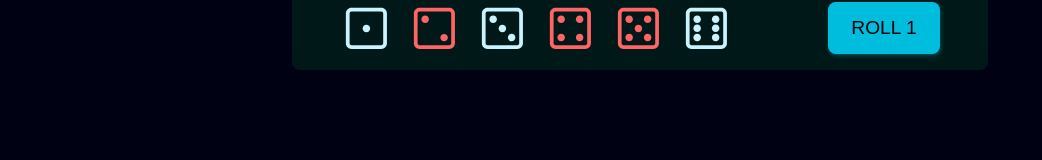
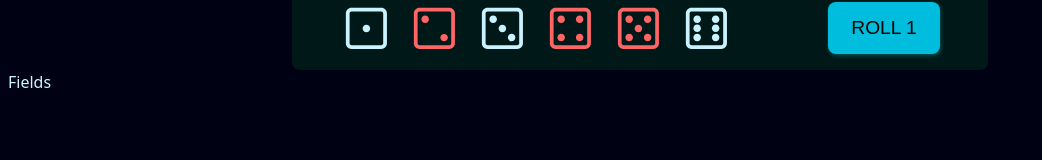
Before and after one commit to BSlaven/JAMB-YAHTZEE, a React (Vite) app: page /game/1 in a window 1280 px wide. Shown: the part 126-286 px from the top of the page, without its empty margins (0-1042 px from the left). Built offline with nearby package versions, Linux system fonts and the light colour scheme.

Commit message:
import and display Fields component inside Game component

```diff
--- a/src/components/Fields/Fields.jsx
+++ b/src/components/Fields/Fields.jsx
@@ -0,0 +1,9 @@
+import { useState } from 'react';
+
+const Fields = () => {
+  return (
+    <div>Fields</div>
+  )
+}
+
+export default Fields
--- a/src/components/Game/Game.jsx
+++ b/src/components/Game/Game.jsx
@@ -1,9 +1,11 @@
 import Dice from '../Dice/Dice';
+import Fields from '../Fields/Fields';
 
 const Game = () => {
   return (
     <div>
       <Dice />
+      <Fields />
     </div>
   )
 }
```
